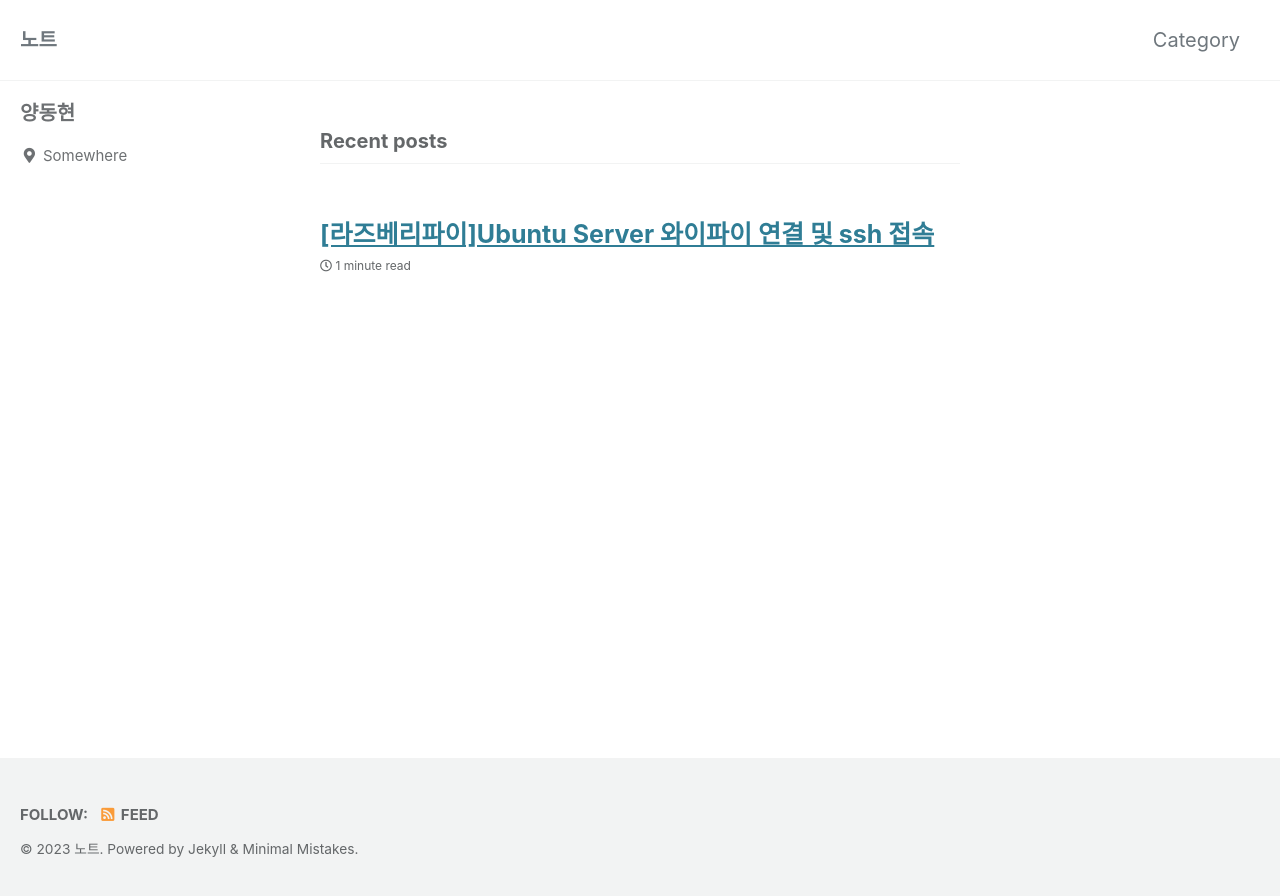
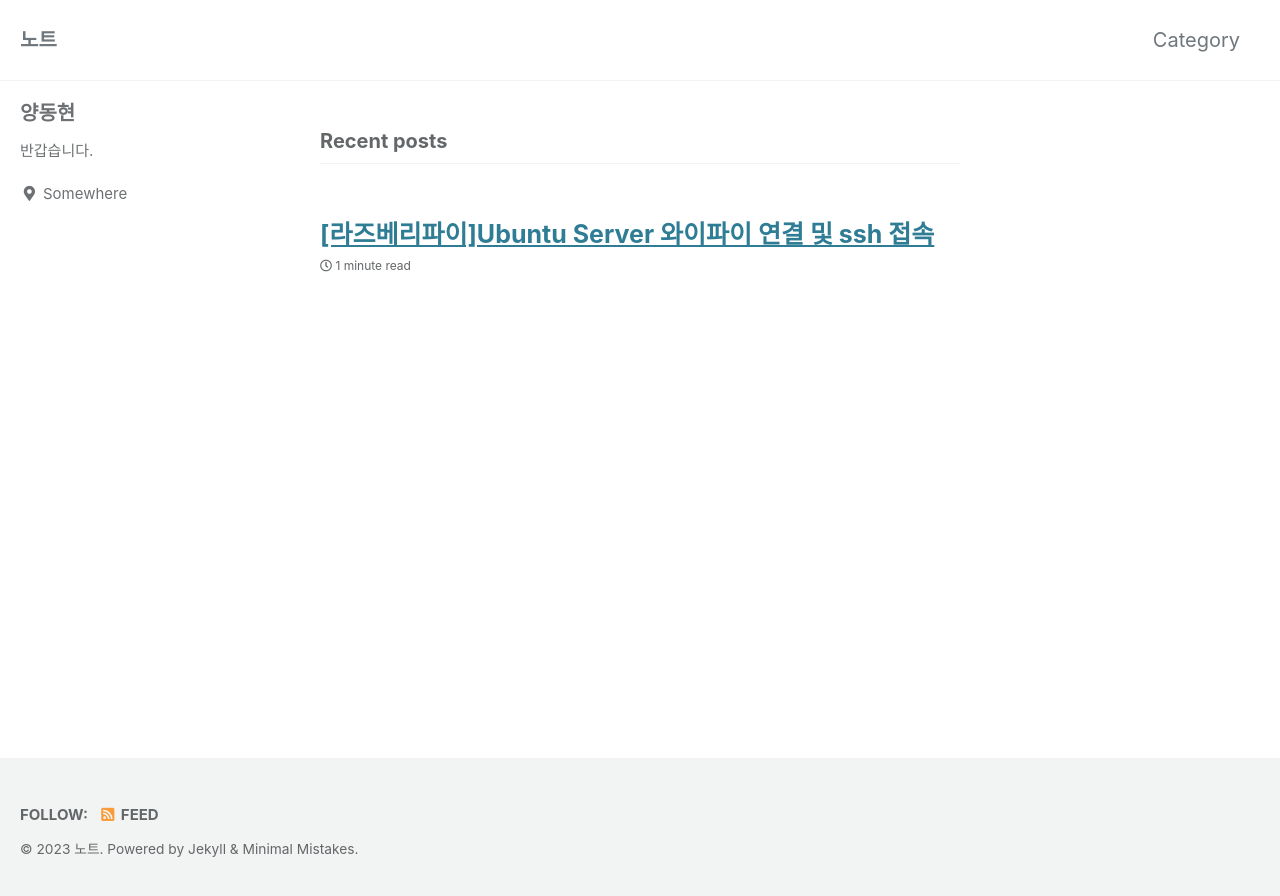
Before and after one commit to YDongHyun/YDongHyun.github.io, a Jekyll site: the page built from index.html, in a window 1280 px wide. Shown: the top 896 px of the page. Built offline with Jekyll 4.4.1, drawn with Linux system fonts in a browser that asks for light colours; cached includes are drawn as plain includes; the list of posts is cut into pages by our own code.

Commit message:
Update _config.yml

```diff
--- a/_config.yml
+++ b/_config.yml
@@ -106,7 +106,7 @@ analytics:
 author:
   name             : "양동현"
   avatar           : # path of avatar image, e.g. "/assets/images/bio-photo.jpg"
-  bio              : ""
+  bio              : "반갑습니다."
   location         : "Somewhere"
   email            :
   links:
```
